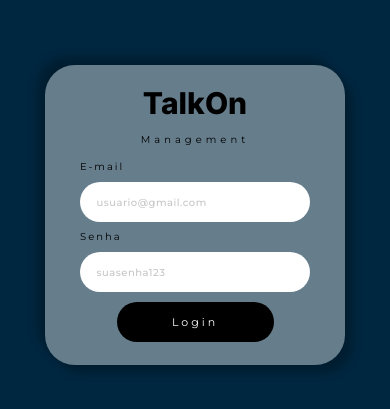
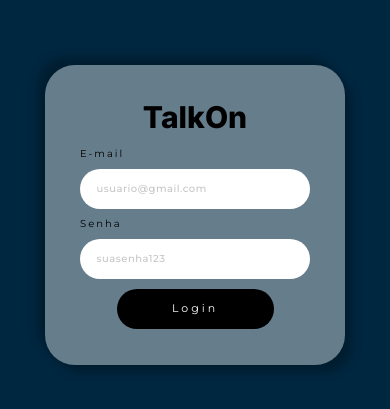
Before and after one commit to kenzotanaka17/Challenge-TalkOn, a React (Vite) app in the folder TalkOn/: page / in a window 390 px wide. Shown: the part 207-616 px from the top of the page. Built offline with nearby package versions, Linux system fonts and the light colour scheme.

Commit message:
fix: Ajustando permissões de usuário e administradores

```diff
--- a/TalkOn/src/App.tsx
+++ b/TalkOn/src/App.tsx
@@ -16,31 +16,47 @@ export const router = createBrowserRouter([
   },
   {
     path: '/menu',
-    element: <Menu />
+    element: (
+      <Private>
+       <Menu />
+      </Private>
+    ),
   },
   {
     path: '/docs-management',
-    element: <DocsManagement />
+    element: (
+      <Private>
+       <DocsManagement />
+      </Private>
+    ),
   },
   {
     path: '/permissions',
-    element: <Permissions />
+    element: (
+      <Private>
+       <Permissions />
+      </Private>
+    ),
   },
   {
     path: '/requests',
-    element: <PendingRequests />
+    element: (
+      <Private>
+       <PendingRequests />
+      </Private>
+    ),
   },
   {
     path: '/training',
-    element: <Training />
+    element: (
+      <Private>
+       <Training />
+      </Private>
+    ),
   },
   {
-    path: '/trainingAdm',
-    element: (
-      <Private>
-        <Chat />
-      </Private>
-    ),
+    path: '/chat',
+    element:  <Chat />
   },
   {
     path: "*",
--- a/TalkOn/src/components/sideBarAdm/index.tsx
+++ b/TalkOn/src/components/sideBarUser/index.tsx
@@ -2,7 +2,7 @@ import { ButtonAdm } from '../buttonAdm'
 import styles from './sideBar.module.css'
 import profileImg from '../../assets/profileImg.png'
 
-export function SideBarAdm() {
+export function SideBarUser() {
 
     return (
         <aside className={styles.leftBar}>
--- a/TalkOn/src/pages/chat/index.tsx
+++ b/TalkOn/src/pages/chat/index.tsx
@@ -1,5 +1,5 @@
 import { FormEvent, useState } from 'react'
-import { SideBarAdm } from '../../components/sideBarAdm'
+import { SideBarUser } from '../../components/sideBarUser'
 import styles from './chat.module.css'
 import logo from '../../assets/talkon.png'
 
@@ -17,7 +17,7 @@ export function Chat() {
 
     return (
         <div className={styles.container}>
-            <SideBarAdm />
+            <SideBarUser />
             <section className={styles.chatBox}>
                 <h1><span><img src={logo} alt="Logo eureka" /></span>Eureka</h1>
                 <hr />
--- a/TalkOn/src/pages/login/index.tsx
+++ b/TalkOn/src/pages/login/index.tsx
@@ -14,10 +14,10 @@ export function Login() {
     e.preventDefault();
     if (email === 'user' && password === '123') {
       setIsAdmin(false);
-      navigate("/menu", { replace: true });
+      navigate("/chat", { replace: true });
     } else if (email === 'adm' && password === '123') {
       setIsAdmin(true);
-      navigate("/trainingAdm", { replace: true });
+      navigate("/menu", { replace: true });
     } else {
       alert("Dados incorretos");
     }
@@ -27,7 +27,6 @@ export function Login() {
     <div className={styles.container}>
       <div className={styles.loginBox}>
         <h1 className={styles.title}>TalkOn</h1>
-        <h2 className={styles.subtitle}>Management</h2>
 
         <form onSubmit={onHandleLogin} className={styles.form}>
           <Input
--- a/TalkOn/src/pages/login/login.module.css
+++ b/TalkOn/src/pages/login/login.module.css
@@ -38,15 +38,6 @@ html {
     font-size: 6.4rem;
     font-weight: 800;
     line-height: 7.745rem;
-}
-
-.loginBox .subtitle {
-    font-family: "Montserrat", sans-serif;
-    font-weight: 400;
-    font-size: 1.5rem;
-    line-height: 1.829rem;
-    letter-spacing: 1.1rem;
-    color: #000000;
 }
 
 .loginBox form {
@@ -95,12 +86,6 @@ html {
         line-height: 3rem;
     }
 
-    .loginBox .subtitle {
-        font-size: 1rem;
-        line-height: 1rem;
-        letter-spacing: 0.7rem;
-    }
-
     .loginBox form {
         gap: 1rem;
     }
@@ -130,10 +115,6 @@ html {
         font-size: 3rem;
     }
 
-    .loginBox .subtitle {
-        letter-spacing: 0.4rem;
-    }
-
     .form input {
         width: 23rem;
         height: 4rem;
@@ -155,10 +136,6 @@ html {
         font-size: 2rem;
     }
 
-    .loginBox .subtitle {
-        letter-spacing: 0.1rem;
-    }
-
     .form input {
         width: 20rem;
         height: 3rem;
--- a/TalkOn/src/routes/private.tsx
+++ b/TalkOn/src/routes/private.tsx
@@ -6,7 +6,7 @@ const Private: React.FC<{ children: React.ReactNode }> = ({ children }) => {
   const { isAdmin } = useAuth();
 
   if (!isAdmin) {
-    return <Navigate to="/menu" />;
+    return <Navigate to="/chat" />;
   }
 
   return <>{children}</>;
```
Also changed, not shown: TalkOn/src/components/sideBarUser/sideBar.module.css (renamed from TalkOn/src/components/sideBarAdm/sideBar.module.css).
